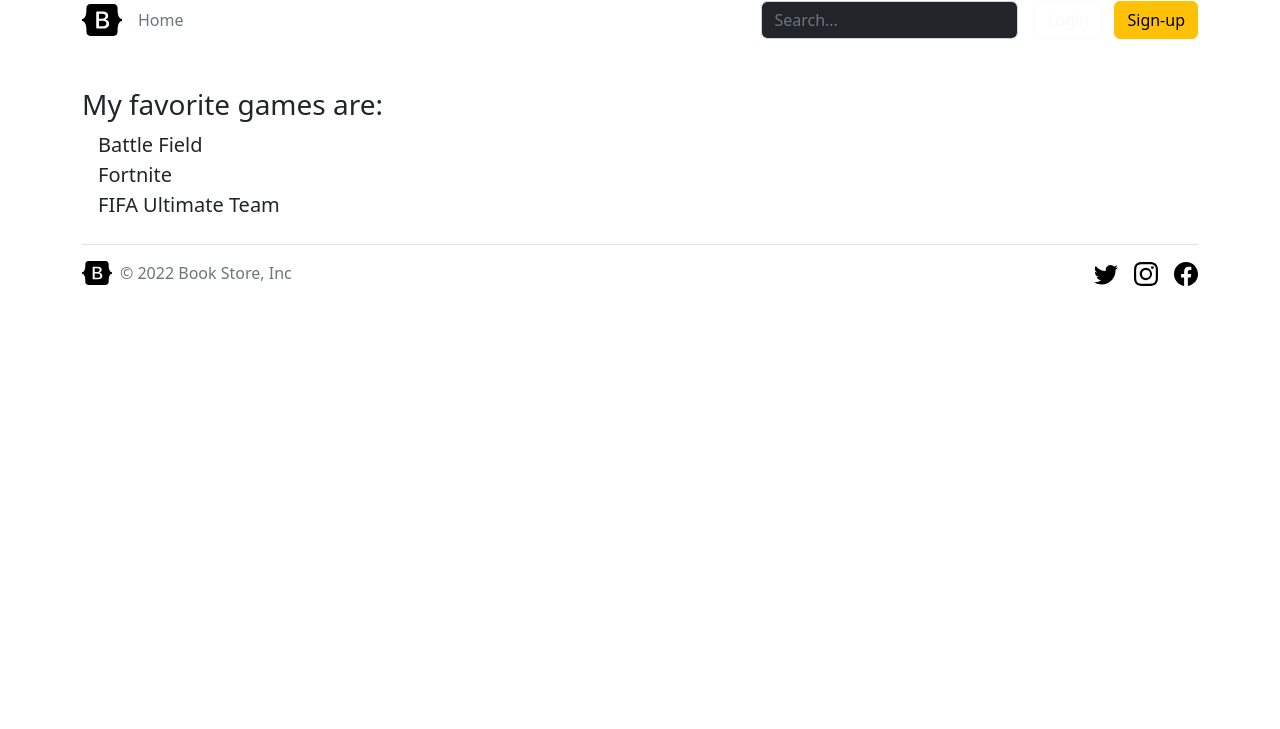
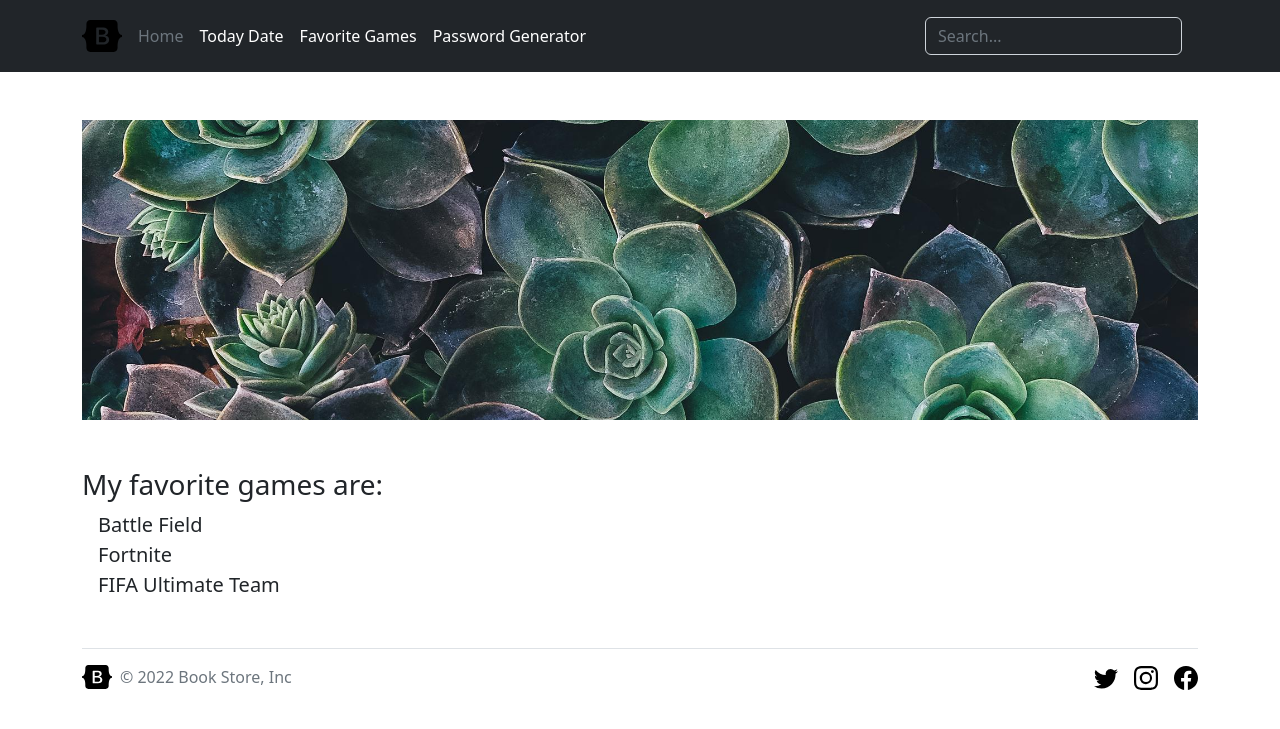
Before and after one commit to T-Python-OCT9/LAB_DJANGO_TEMPLATE_INHERITANCE, a Django app: page /favs/games/ in a window 1280 px wide. Shown: the top 729 px of the page. Run offline with Django 4.2, Linux system fonts and the light colour scheme.

Commit message:
Add static file, dynamics url's

```diff
--- a/MyWebsite/website/templates/website/base.html
+++ b/MyWebsite/website/templates/website/base.html
@@ -1,3 +1,4 @@
+{% load static %}
 <!doctype html>
 <html lang="en">
   <head>
@@ -22,6 +23,7 @@
           <path d="M5.026 15c6.038 0 9.341-5.003 9.341-9.334 0-.14 0-.282-.006-.422A6.685 6.685 0 0 0 16 3.542a6.658 6.658 0 0 1-1.889.518 3.301 3.301 0 0 0 1.447-1.817 6.533 6.533 0 0 1-2.087.793A3.286 3.286 0 0 0 7.875 6.03a9.325 9.325 0 0 1-6.767-3.429 3.289 3.289 0 0 0 1.018 4.382A3.323 3.323 0 0 1 .64 6.575v.045a3.288 3.288 0 0 0 2.632 3.218 3.203 3.203 0 0 1-.865.115 3.23 3.23 0 0 1-.614-.057 3.283 3.283 0 0 0 3.067 2.277A6.588 6.588 0 0 1 .78 13.58a6.32 6.32 0 0 1-.78-.045A9.344 9.344 0 0 0 5.026 15z"/>
         </symbol>
       </svg>
+      <header class="p-3 text-bg-dark mb-5">
         <div class="container">
           <div class="d-flex flex-wrap align-items-center justify-content-center justify-content-lg-start">
             <a href="/" class="d-flex align-items-center mb-2 mb-lg-0 text-white text-decoration-none">
@@ -29,24 +31,20 @@
             </a>
 
             <ul class="nav col-12 col-lg-auto me-lg-auto mb-2 justify-content-center mb-md-0">
-            <li><a href="#" class="nav-link px-2 text-secondary">Home</a></li>
-            <li><a href="#" class="nav-link px-2 text-white">Features</a></li>
-            <li><a href="#" class="nav-link px-2 text-white">Pricing</a></li>
-            <li><a href="#" class="nav-link px-2 text-white">FAQs</a></li>
-            <li><a href="#" class="nav-link px-2 text-white">About</a></li>
+              <li><a href="{% url 'website:home' %}" class="nav-link px-2 text-secondary">Home</a></li>
+              <li><a href="{% url 'website:today' %}" class="nav-link px-2 text-white">Today Date</a></li>
+              <li><a href="{% url 'website:favorite_games' %}" class="nav-link px-2 text-white">Favorite Games</a></li>
+              <li><a href="{% url 'website:random_password' %}" class="nav-link px-2 text-white">Password Generator</a></li>
             </ul>
 
             <form class="col-12 col-lg-auto mb-3 mb-lg-0 me-lg-3" role="search">
               <input type="search" class="form-control form-control-dark text-bg-dark" placeholder="Search..." aria-label="Search">
             </form>
-
-          <div class="text-end">
-            <button type="button" class="btn btn-outline-light me-2">Login</button>
-            <button type="button" class="btn btn-warning">Sign-up</button>
           </div>
         </div>
-      </div>
-    <div class="container">
+      </header>
+    <div class="container mb-5">
+      <img src="{% static 'images/home.jpg' %}" class="w-100 d-inline-block mb-5" style="object-fit: cover; height: 300px;" alt="">
     {% block content %}
         <h1>Welcome to the book store website.</h1>
     {% endblock %}
--- a/MyWebsite/website/templates/website/date.html
+++ b/MyWebsite/website/templates/website/date.html
@@ -1,5 +1,5 @@
 {% extends 'website/base.html' %}
 {% block title %} Today Date{% endblock %}
 {% block content %}
-    <h2 class="m-5">Today date is: {{date}}</h2>
+    <h2>Today date is: <span class="fw-light">{{date}}</span></h2>
 {% endblock %}
--- a/MyWebsite/website/templates/website/favorite_games.html
+++ b/MyWebsite/website/templates/website/favorite_games.html
@@ -1,8 +1,8 @@
 {% extends 'website/base.html' %}
 {% block title %} Favorite Games{% endblock %}
 {% block content %}
-    <h2 class="mt-5 fs-3">My favorite games are:</h2>
+    <h2 class="fs-3">My favorite games are:</h2>
     {% for game in favorite_games %}
-    <span class="ms-3 fs-5">{{game}}</span><br />
+    <span class="ms-3 fs-5 fw-light">{{game}}</span><br />
     {% endfor %}
 {% endblock %}
--- /dev/null
+++ b/MyWebsite/website/templates/website/home.html
@@ -0,0 +1,5 @@
+{% extends 'website/base.html' %}
+
+{% block content %}
+<h1 class="fs-3">Welcome to the website</h1>
+{% endblock %}
--- a/MyWebsite/website/templates/website/password.html
+++ b/MyWebsite/website/templates/website/password.html
@@ -1,7 +1,5 @@
 {% extends 'website/base.html' %}
 {% block title %} Password Generator {% endblock %}
-{% extends 'website/base.html' %}
-{% block title %} Favorite Games{% endblock %}
 {% block content %}
-<h2 class="ms-3">Your new generated password is: {{password}}</h2>
+    <h2>Your new password is: <span class="fw-light">{{password}}</span></h2>
 {% endblock %}
--- a/MyWebsite/website/urls.py
+++ b/MyWebsite/website/urls.py
@@ -1,9 +1,11 @@
+from turtle import home
 from django.urls import path
-from .views import todayView, randomPasswordView, favoriteGamesView
+from .views import homeView,todayView, randomPasswordView, favoriteGamesView
 
 app_name = 'website'
 
 urlpatterns = [
+    path('home/', homeView, name='home'),
     path('today/', todayView, name='today'),
     path('random/password/', randomPasswordView, name='random_password'),
     path('favs/games/', favoriteGamesView, name='favorite_games'),
--- a/MyWebsite/website/views.py
+++ b/MyWebsite/website/views.py
@@ -4,6 +4,9 @@ from datetime import date
 import random, string
 
 # Create your views here.
+def homeView(request: HttpRequest):
+    return render(request, 'website/home.html')
+
 def todayView(request: HttpRequest):
     context = {'date': date.today}
     return render(request, 'website/date.html', context)
```
Also changed, not shown: MyWebsite/website/static/images/home.jpg (added). Lines whose indentation alone changed are shown as unchanged.
